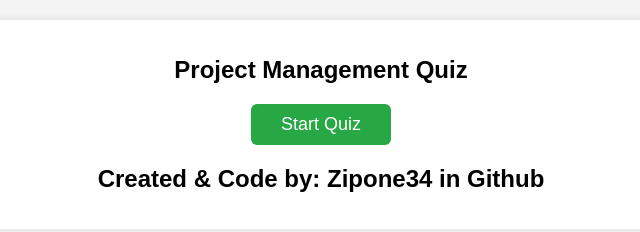
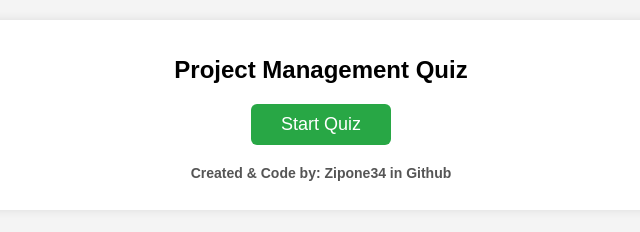
Before and after one commit to Zipone34/Quiz, a plain HTML site: page index.html in a window 1280 px wide. Shown: the whole page, without its empty margins (319-959 px from the left). Drawn offline with Linux system fonts and the light colour scheme.

Commit message:
Update style.css

```diff
--- a/style.css
+++ b/style.css
@@ -108,3 +108,9 @@ button {
         left: 35%;
     }
 }
+.Created {
+    text-align: center;
+    font-size: 14px;
+    color: #555;
+    margin-top: 20px;
+}
```
